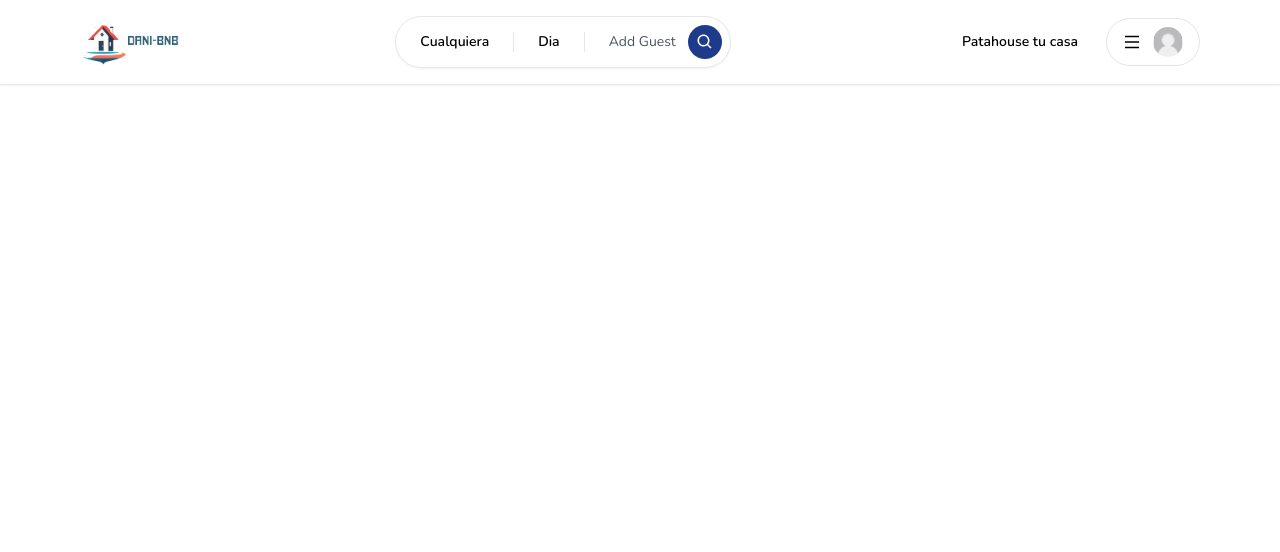
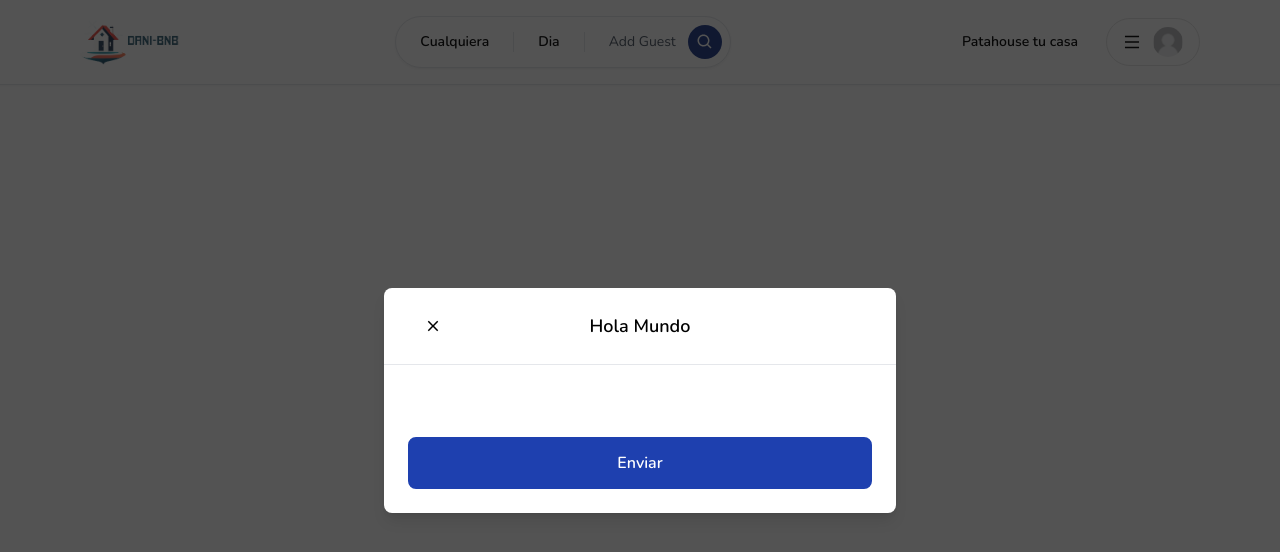
Before and after one commit to Daniromero1410/aptos, a Next.js app in the folder app-riga/: page / in a window 1280 px wide. Shown: the top 552 px of the page. Built offline with nearby package versions, Linux system fonts and the light colour scheme.

Commit message:
Se agrego un modal

```diff
--- a/app-riga/app/components/Avatar.tsx
+++ b/app-riga/app/components/Avatar.tsx
@@ -10,7 +10,7 @@ const Avatar = () => {
             alt="Avatar"
             src="/images/placeholder.jpg"
         />
-    )
+    );
 }
 
 export default Avatar;
--- /dev/null
+++ b/app-riga/app/components/Button.tsx
@@ -0,0 +1,58 @@
+'use client';
+
+import { IconType } from "react-icons";
+
+interface ButtonProps{
+    label:string;
+    onClick: (e:React.MouseEvent<HTMLButtonElement>) => void;
+    disabled? : boolean;
+    outline? : boolean;
+    small? : boolean;
+    icon? : IconType;
+
+}
+const Button: React.FC<ButtonProps> = ({
+    label,
+    onClick,
+    disabled,
+    outline,
+    small,
+    icon : Icon,
+
+
+}) => {
+    return (
+        <button
+        onClick={onClick}
+        disabled={disabled}
+        className={`
+        relative
+        disabled:opacity-70
+        disabled:cursor-not-allowed
+        rounded-lg
+        hover:opacity-80
+        transition
+        w-full
+        ${outline ? 'bg-white' : 'bg-blue-800'}
+        ${outline ? 'border-black' : 'border-blue-800'}
+        ${outline ? 'text-black' : 'text-white'}
+        ${small ? 'py-1' : 'py-3'}
+        ${small ? 'text-sm' : 'text-md'}
+        ${small ? 'font-light' : 'font-semibold'}
+        ${small ? 'border-[1px]' : 'border-2'}
+        `}>
+            {Icon && (
+                <Icon
+                size={24}
+                className="
+                absolute
+                left-4
+                top-3
+                " />
+            )}
+            {label}
+        </button>
+     );
+}
+
+export default Button ;
--- /dev/null
+++ b/app-riga/app/components/ClientOnly.tsx
@@ -0,0 +1,29 @@
+'use client';
+
+import { useEffect, useState } from "react";
+interface ClientOnlyProps{
+    children: React.ReactNode
+}
+const ClientOnly: React.FC<ClientOnlyProps> = ({
+    children
+
+}) => {
+    const [hasMounted, setHasMounted] = useState(false);
+
+
+    useEffect(()=>{
+        setHasMounted(true);
+
+    }, []);
+
+    if (!hasMounted){
+        return null;
+    }
+    return (
+       <>
+        {children}
+       </>
+    );
+}
+
+export default ClientOnly;
--- /dev/null
+++ b/app-riga/app/components/modals/Modal.tsx
@@ -0,0 +1,185 @@
+'use client';
+
+import { useCallback, useEffect, useState } from "react";
+import { IoMdClose } from "react-icons/io";
+import Button from "../Button"
+
+interface ModalProps {
+    isOpen? : boolean;
+    onClose : ()=>void;
+    onSubmit : ()=>void;
+    title? : string;
+    body?: React.ReactElement;
+    footer? : React.ReactElement;
+    actionLabel : string;
+    disabled? : boolean;
+    secondaryAction? : ()=>void;
+    secondaryLabel? : string;
+}
+
+
+const Modal: React.FC<ModalProps> = ({
+    isOpen,
+    onClose,
+    onSubmit,
+    title,
+    body,
+    footer,
+    actionLabel,
+    disabled,
+    secondaryAction,
+    secondaryLabel,
+
+}) => {
+    const [showModal, setShowModal] = useState(isOpen);
+
+    useEffect(() => {
+        setShowModal(isOpen);
+    },[isOpen]);
+
+
+    const handClose = useCallback(() => {
+        if (disabled) {
+            return;
+        }
+
+        setShowModal(false);
+        setTimeout(() => {
+            onClose();
+
+        }, 300);
+    }, [disabled, onClose]);
+
+    const handleSubmit = useCallback(() => {
+        if (disabled){
+            return;
+        }
+
+
+        onSubmit();
+
+    }, [disabled, onSubmit]);
+
+
+    const handleSecondaryAction = useCallback(()=>{
+        if(disabled || !secondaryAction){
+            return;
+
+        }
+        secondaryAction();
+    }, [disabled, secondaryAction]);
+
+    if (!isOpen){
+     return null;
+    }
+    return(
+       <>
+        <div className="
+        justify-center
+        items-center
+        flex
+        overflow-x-hidden
+        overflow-y-auto
+        fixed
+        inset-0
+        z-50
+        outline-none
+        focus:outline-none
+        bg-neutral-950/70">
+           <div className="
+           relative
+           w-full
+           md:w-4/6
+           lg:w-3/6
+           xl:w-2/5
+           my-6
+           mx-auto
+           h-full
+           lg:h-auto
+           md:h-auto
+           ">
+            {/*Contenido*/}
+            <div className={`
+                translate
+                duration-300 h-full
+                ${showModal ? 'translate-y-0' : 'translate-y-full'}
+                ${showModal ? 'opacity-100' : 'opacity-0'}
+                `}>
+                    <div className="
+                    translate
+                    h-full
+                    lg:h-auto
+                    md:h-auto
+                    border-0
+                    rounded-lg
+                    shadow-lg
+                    relative
+                    flex
+                    flex-col
+                    bg-white
+                    outline-none
+                    focus-outline-none
+                    ">
+                        {/*Encabezado*/}
+                        <div className="
+                        flex
+                        items-center
+                        p-6
+                        rounded-t
+                        justify-center
+                        relative
+                        border-b-[1px]
+                        ">
+                            <button
+                            onClick={handClose}
+                            className="
+                            p-1
+                            border-0
+                            hover:opacity-70
+                            transition
+                            absolute
+                            left-9
+                            ">
+                                <IoMdClose size={18}/>
+                            </button>
+                            <div className=" text-lg font-semibold">
+                                {title}
+                            </div>
+                        </div>
+                        <div className="relative p-6 flex-auto">
+                            {body}
+                        </div>
+                        {/*Footer*/}
+                        <div className=" flex flex-col gap-2 p-6">
+                            <div className="
+                            flex
+                            flex-row
+                            items-center
+                            gap-4
+                            w-full
+
+                            ">
+                                {secondaryAction && secondaryLabel &&(
+                                    <Button
+                                        outline
+                                        disabled={disabled}
+                                        label={secondaryLabel}
+                                        onClick={handleSecondaryAction}
+                                    />
+                                )}
+                                <Button
+                                    disabled={disabled}
+                                    label={actionLabel}
+                                    onClick={handleSubmit}
+                                />
+                            </div>
+                        </div>
+                    </div>
+                </div>
+            </div>
+        </div>
+       </>
+    );
+}
+
+export default Modal;
--- a/app-riga/app/components/navbar/Navbar.tsx
+++ b/app-riga/app/components/navbar/Navbar.tsx
@@ -1,3 +1,4 @@
+'use client';
 import Container from "../container";
 import Logo from "./Logo";
 import Search from "./Search"
--- a/app-riga/app/components/navbar/UserMenu.tsx
+++ b/app-riga/app/components/navbar/UserMenu.tsx
@@ -74,7 +74,11 @@ const UserMenu = () => {
                     <>
                         <MenuItem
                         onClick={() => {}}
-                        label ="Inicio de Sesión"
+                        label ="Iniciar Sesión"
+                        />
+                        <MenuItem
+                        onClick={() => {}}
+                        label ="Registrarse"
                         />
                     </>
                 </div>
--- a/app-riga/app/layout.tsx
+++ b/app-riga/app/layout.tsx
@@ -1,6 +1,8 @@
 import { Nunito } from "next/font/google"
 import Navbar from "./components/navbar/Navbar";
 import "./globals.css";
+import ClientOnly from "./components/ClientOnly";
+import Modal from "./components/modals/Modal"
 
 export const metadata = {
   title: "Riga Aptos",
@@ -21,7 +23,10 @@ export default function RootLayout({
   return (
     <html lang="es">
       <body className={font.className}>
-        <Navbar/>
+        <ClientOnly>
+          <Modal actionLabel="Enviar" title="Hola Mundo" isOpen />
+          <Navbar/>
+        </ClientOnly>
         {children}
       </body>
     </html>
--- a/app-riga/app/page.tsx
+++ b/app-riga/app/page.tsx
@@ -1,7 +1,7 @@
 
 export default function Home() {
   return (
-    <div className="text-rose-500 text-2xl">
+    <div className="text-blue-900 text-2xl">
       Hola Aptos Riga
     </div>
   );
```
